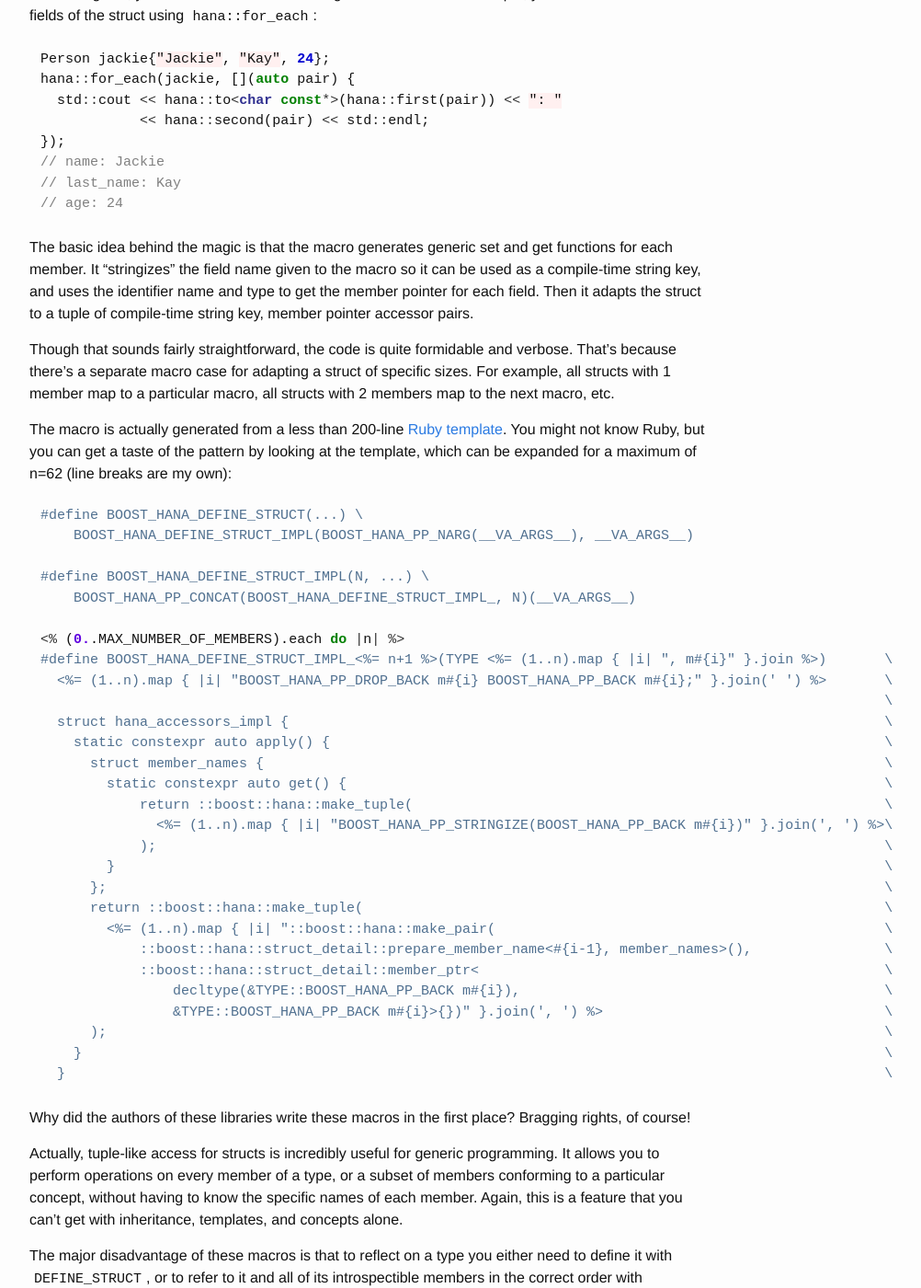
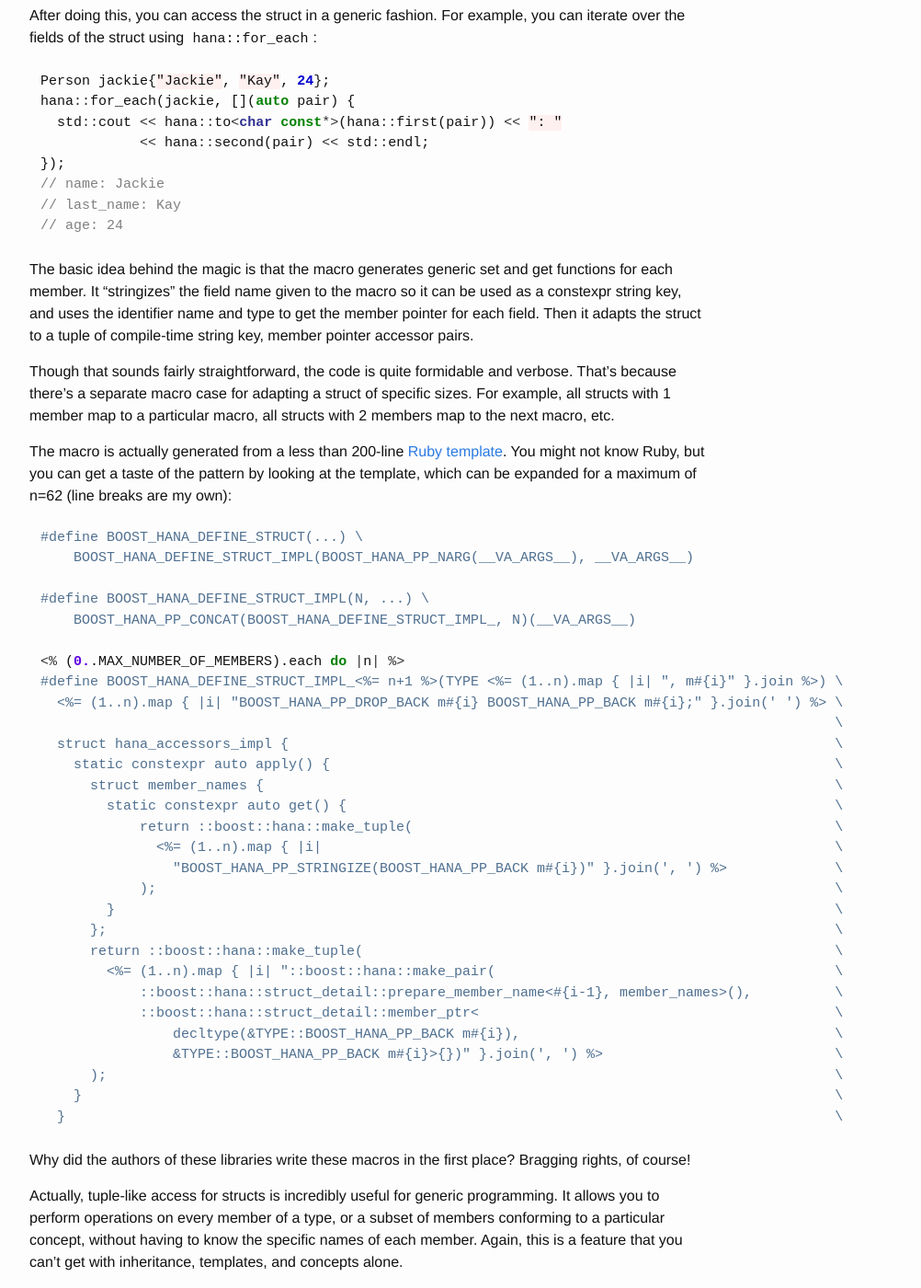
Before and after one commit to jacquelinekay/jacquelinekay.github.io, a Jekyll site: the page built from _posts/2017-04-13-reflection1.md, in a window 1280 px wide and 1400 px high, scrolled down 3167 px. Shown: the whole window at 92% size, without its empty margins (238-1240 px from the left). Built offline with Jekyll 4.4.1, drawn with Linux system fonts in a browser that asks for light colours; some of the changed lines change nothing that is shown; some of the changed text lies outside the part shown.

Commit message:
Minor edits

````diff
--- a/_posts/2017-04-13-reflection1.md
+++ b/_posts/2017-04-13-reflection1.md
@@ -45,7 +45,7 @@
 ### RTTI
 Run-time type information/identification is a controversial C++ feature, commonly reviled by performance maniacs and zero-overhead zealots. If you've ever used `dynamic_cast`, `typeid`, or `type_info`, you were using RTTI.
 
-RTTI is C++'s built-in mechanism for matching relationships between types at runtime. That relationship can be equality or a relationship via inheritance. Therefore it implements a kind of limited runtime introspection. However, C++ RTTI requires using vtables (virtual function tables), the array of pointers used to dispatch virtual functions to their runtime-determined implementations. Compiling with `-fnortti` is a common optimization to disable generating vtables, which saves the compiler a lot of work in code generation. But it also disables the "idiomatic" C++ way of achieving runtime polymorphism.
+RTTI is C++'s built-in mechanism for matching relationships between types at runtime. That relationship can be equality or a relationship via inheritance. Therefore it implements a kind of limited runtime introspection. However, C++ RTTI requires using vtables (virtual function tables), the array of pointers used to dispatch virtual functions to their runtime-determined implementations. Compiling with `-fnortti` is a common optimization to disable generating vtables, which can save on code size as well as compilation times (since the compiler has less work to do). But it also disables the "idiomatic" C++ way of achieving runtime polymorphism.
 
 A bit of a sidebar: why is RTTI idiomatic C++ when there are better alternatives? LLVM implements an alternative to RTTI which works on classes without vtables, but requires a little extra boilerplate (see the [LLVM Programmer's Manual](http://llvm.org/docs/ProgrammersManual.html#the-isa-cast-and-dyn-cast-templates)). And, if you squint at the extra boilerplate used in this technique, you can imagine formalizing this with a generic library and even adding more ideas like dynamic concepts (sometimes called interfaces in other languages). In fact, Louis Dionne is working on a [experimental library](https://github.com/ldionne/dyno) that does just that.
 
@@ -89,7 +89,7 @@
 // age: 24
 ```
 
-The basic idea behind the magic is that the macro generates generic set and get functions for each member. It "stringizes" the field name given to the macro so it can be used as a compile-time string key, and uses the identifier name and type to get the member pointer for each field. Then it adapts the struct to a tuple of compile-time string key, member pointer accessor pairs.
+The basic idea behind the magic is that the macro generates generic set and get functions for each member. It "stringizes" the field name given to the macro so it can be used as a constexpr string key, and uses the identifier name and type to get the member pointer for each field. Then it adapts the struct to a tuple of compile-time string key, member pointer accessor pairs.
 
 Though that sounds fairly straightforward, the code is quite formidable and verbose. That's because there's a separate macro case for adapting a struct of specific sizes. For example, all structs with 1 member map to a particular macro, all structs with 2 members map to the next macro, etc.
 
@@ -103,27 +103,28 @@
     BOOST_HANA_PP_CONCAT(BOOST_HANA_DEFINE_STRUCT_IMPL_, N)(__VA_ARGS__)
 
 <% (0..MAX_NUMBER_OF_MEMBERS).each do |n| %>
-#define BOOST_HANA_DEFINE_STRUCT_IMPL_<%= n+1 %>(TYPE <%= (1..n).map { |i| ", m#{i}" }.join %>)       \
-  <%= (1..n).map { |i| "BOOST_HANA_PP_DROP_BACK m#{i} BOOST_HANA_PP_BACK m#{i};" }.join(' ') %>       \
-                                                                                                      \
-  struct hana_accessors_impl {                                                                        \
-    static constexpr auto apply() {                                                                   \
-      struct member_names {                                                                           \
-        static constexpr auto get() {                                                                 \
-            return ::boost::hana::make_tuple(                                                         \
-              <%= (1..n).map { |i| "BOOST_HANA_PP_STRINGIZE(BOOST_HANA_PP_BACK m#{i})" }.join(', ') %>\
-            );                                                                                        \
-        }                                                                                             \
-      };                                                                                              \
-      return ::boost::hana::make_tuple(                                                               \
-        <%= (1..n).map { |i| "::boost::hana::make_pair(                                               \
-            ::boost::hana::struct_detail::prepare_member_name<#{i-1}, member_names>(),                \
-            ::boost::hana::struct_detail::member_ptr<                                                 \
-                decltype(&TYPE::BOOST_HANA_PP_BACK m#{i}),                                            \
-                &TYPE::BOOST_HANA_PP_BACK m#{i}>{})" }.join(', ') %>                                  \
-      );                                                                                              \
-    }                                                                                                 \
-  }                                                                                                   \
+#define BOOST_HANA_DEFINE_STRUCT_IMPL_<%= n+1 %>(TYPE <%= (1..n).map { |i| ", m#{i}" }.join %>) \
+  <%= (1..n).map { |i| "BOOST_HANA_PP_DROP_BACK m#{i} BOOST_HANA_PP_BACK m#{i};" }.join(' ') %> \
+                                                                                                \
+  struct hana_accessors_impl {                                                                  \
+    static constexpr auto apply() {                                                             \
+      struct member_names {                                                                     \
+        static constexpr auto get() {                                                           \
+            return ::boost::hana::make_tuple(                                                   \
+              <%= (1..n).map { |i|                                                              \
+                "BOOST_HANA_PP_STRINGIZE(BOOST_HANA_PP_BACK m#{i})" }.join(', ') %>             \
+            );                                                                                  \
+        }                                                                                       \
+      };                                                                                        \
+      return ::boost::hana::make_tuple(                                                         \
+        <%= (1..n).map { |i| "::boost::hana::make_pair(                                         \
+            ::boost::hana::struct_detail::prepare_member_name<#{i-1}, member_names>(),          \
+            ::boost::hana::struct_detail::member_ptr<                                           \
+                decltype(&TYPE::BOOST_HANA_PP_BACK m#{i}),                                      \
+                &TYPE::BOOST_HANA_PP_BACK m#{i}>{})" }.join(', ') %>                            \
+      );                                                                                        \
+    }                                                                                           \
+  }                                                                                             \
 ```
 
 Why did the authors of these libraries write these macros in the first place? Bragging rights, of course!
@@ -194,9 +195,6 @@
 What's going on here? Antony is decomposing a flat struct of type T into a bunch of references named after consecutive letters in the alphabet. He then forwards those fields on to a tuple of references of his custom tuple type. This is the core mechanism for "converting" from a struct to a tuple. But since there's no way to destructure an arbitrary number of fields ("variadic structured bindings"?), this code can't be written in a generic fashion, and the library instead resorts to generating these specializations via a [Python script](https://github.com/apolukhin/magic_get/blob/develop/misc/generate_cpp17.py).
 
 Again, if we had language-level reflection in C++, these code generation techniques would not be necessary.
-
-### Function reflection: HippoMocks and tromploeil
-TODO: do I want to cover this?
 
 ### Compiler tooling
 The Clang C++ compiler isn't just a standalone executable that takes your source code and spits out an executable. You can use `libclang` or `LibTooling` to write your own tools using an interface to the parsed AST of C++ code. Code that understands its own AST is not only using reflection, it is accessing the most powerful form of introspection, since the introspection API can use all of the information used by the compiler.
````
